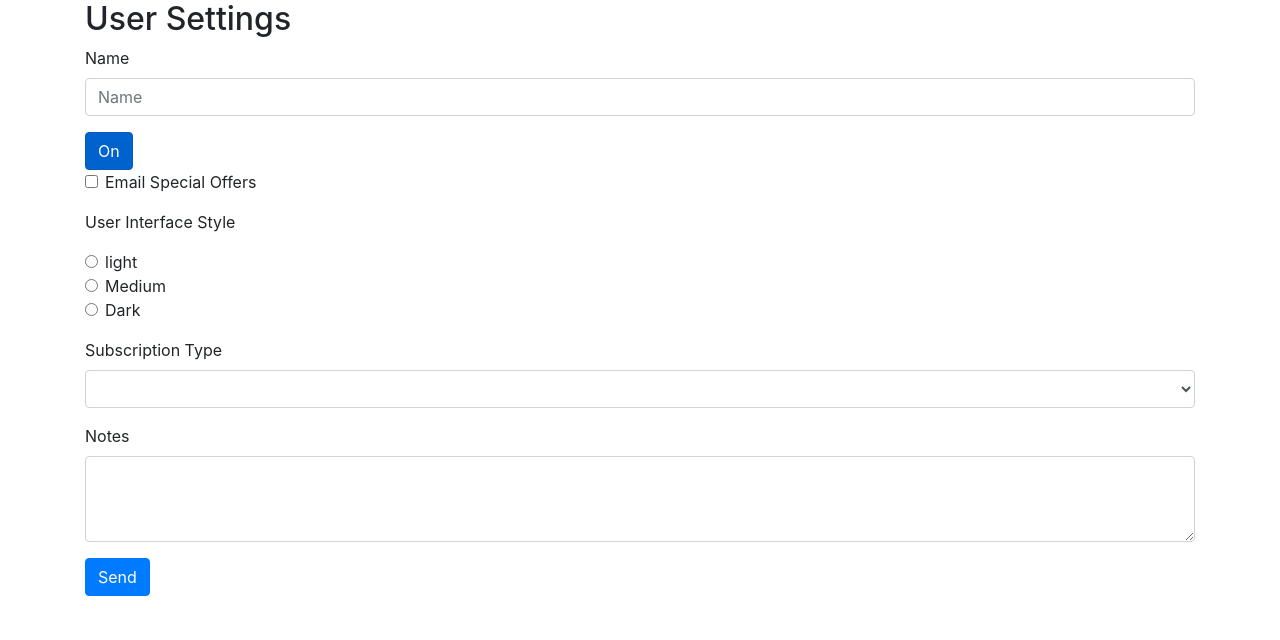
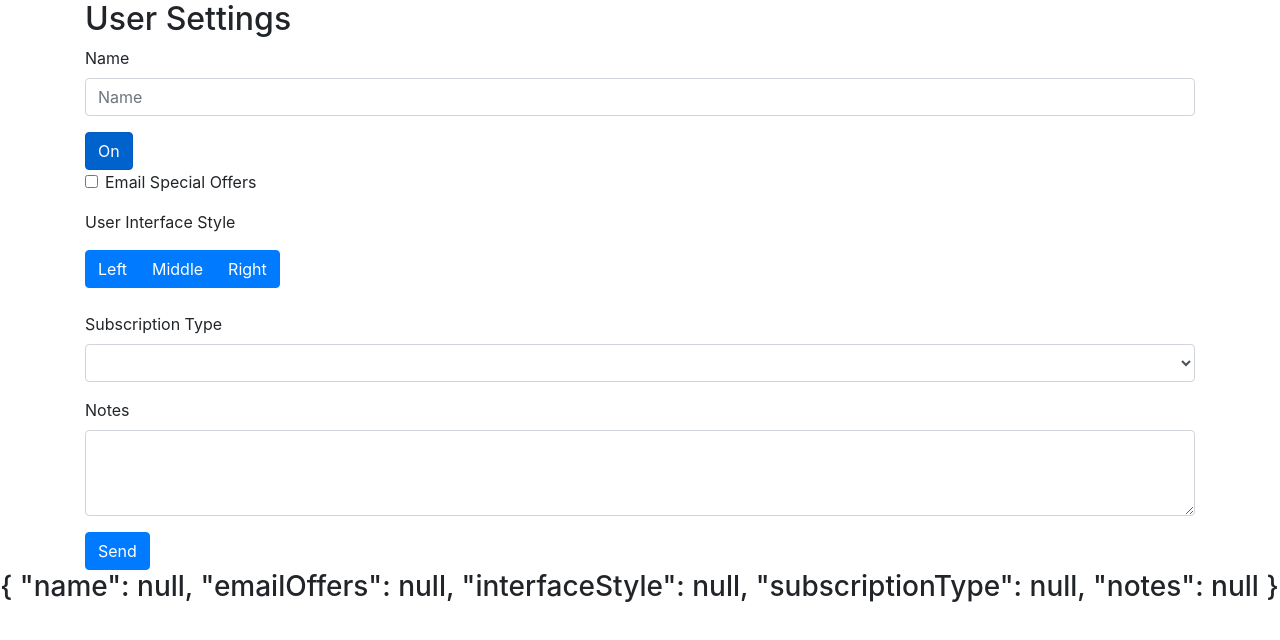
Before and after one commit to sabelogumede/ng-forms-demo, an Angular app: page / in a window 1280 px wide. Shown: the top 640 px of the page. Built offline with nearby package versions, Linux system fonts and the light colour scheme.

Commit message:
replaced radio buttons with Uncheckable radio buttons

```diff
--- a/src/app/user-settings-form/user-settings-form.component.html
+++ b/src/app/user-settings-form/user-settings-form.component.html
@@ -32,24 +32,15 @@
     <!-- radio buttons -->
     <p>User Interface Style</p>
     <div class="form-group">
-      <div class="form-check">
-        <input class="form-check-input" type="radio" name="interfaceStyle" id="interfaceStyle" value="light" checked [(ngModel)]="userSettings.interfaceStyle"/>
-        <label class="form-check-label" for="lightInterface">
-          light
-        </label>
+      <div class="btn-group">
+        <label class="btn btn-primary" [(ngModel)]="userSettings.interfaceStyle" name="interfaceStyle"
+              btnRadio="Light" tabindex="0" role="button">Left</label>
+        <label class="btn btn-primary" [(ngModel)]="userSettings.interfaceStyle" name="interfaceStyle"
+              btnRadio="Medium" tabindex="0" role="button">Middle</label>
+        <label class="btn btn-primary" [(ngModel)]="userSettings.interfaceStyle" name="interfaceStyle"
+              btnRadio="Dark" tabindex="0" role="button">Right</label>
       </div>
-      <div class="form-check">
-        <input class="form-check-input" type="radio" name="interfaceStyle" id="interfaceStyle" value="medium" [(ngModel)]="userSettings.interfaceStyle"/>
-        <label class="form-check-label" for="mediumInterface">
-          Medium
-        </label>
-      </div>
-      <div class="form-check">
-        <input class="form-check-input" type="radio" name="interfaceStyle" id="interfaceStyle" value="dark" [(ngModel)]="userSettings.interfaceStyle"/>
-        <label class="form-check-label" for="darkInterface">
-          Dark
-        </label>
-      </div>
+
     </div>
     <!-- select group-->
     <div class="form-group">
@@ -81,5 +72,5 @@
   </form>
 </div>
 
-<!-- <h3>{{ userSettings | json }}</h3> -->
+<h3>{{ userSettings | json }}</h3>
 <!-- <h3>{{ originalUserSettings | json }}</h3> -->
--- a/src/app/user-settings-form/user-settings-form.component.ts
+++ b/src/app/user-settings-form/user-settings-form.component.ts
@@ -21,7 +21,6 @@ export class UserSettingsFormComponent implements OnInit {
   };
 
   singleModel = 'On';
-
   // A Copy of the "originalUserSettings assignment = userSettings"
   userSettings: UserSettings = { ...this.originalUserSettings };
   postError = false;
@@ -45,17 +44,17 @@ export class UserSettingsFormComponent implements OnInit {
   }
 
   onSubmit(form: NgForm) {
-    console.log('in onSubmit: ', form.valid);
+    console.log('in onSubmit: ', form.value);
 
-    if (form.valid) {
-      this.dataService.postUserSettingsForm(this.userSettings).subscribe(
-        result => console.log('success: ', result),
-        error => this.onHttpError(error)
-      );
-    } else {
-      this.postError = true;
-      this.postErrorMessage = 'Please fix the above errors';
-    }
+    // if (form.valid) {
+    //   this.dataService.postUserSettingsForm(this.userSettings).subscribe(
+    //     result => console.log('success: ', result),
+    //     error => this.onHttpError(error)
+    //   );
+    // } else {
+    //   this.postError = true;
+    //   this.postErrorMessage = 'Please fix the above errors';
+    // }
   }
 
 }
```
